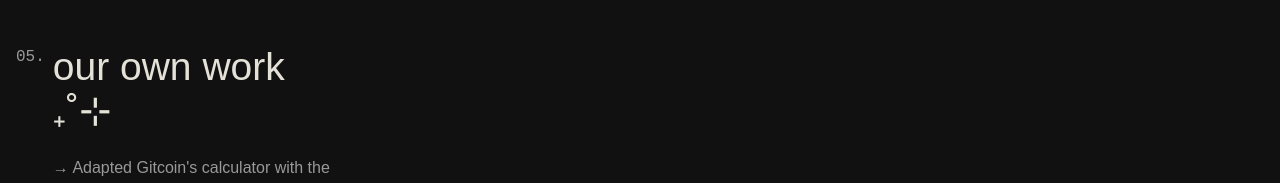
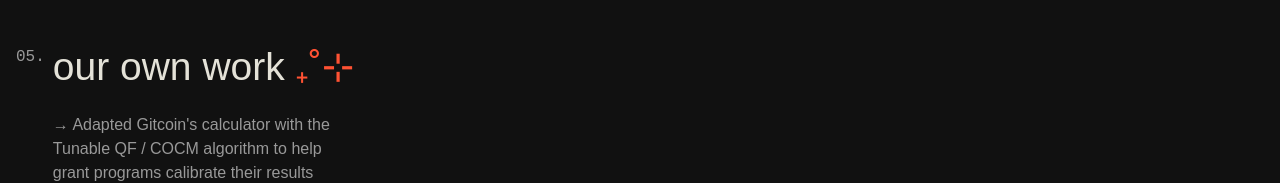
Before and after one commit to vistawtf/landing, an Astro site: page / in a window 1280 px wide. Shown: the part 4186-4369 px from the top of the page. Built offline with nearby package versions, Linux system fonts and the light colour scheme; Astro itself is replaced by a stand-in of ours.

Commit message:
fix: update text styling for project description in selected-work.astro

```diff
--- a/src/components/selected-work.astro
+++ b/src/components/selected-work.astro
@@ -57,7 +57,9 @@
     <div class="flex gap-2">
       <div class="text-vista-gray-light font-mono">05.</div>
       <div class="max-w-[300px] flex flex-col gap-6">
-        <p class="text-vista-light text-4xl md:text-[39px]">our own work ₊˚⊹</p>
+        <p class="text-vista-light text-4xl md:text-[39px] whitespace-nowrap">
+          our own work <span class="text-vista-orange"> ₊˚⊹ </span>
+        </p>
         <p class="text-vista-gray-light">
           → Adapted Gitcoin&apos;s calculator with the Tunable QF / COCM algorithm to help grant
           programs calibrate their results based on their preferred signals.
```
